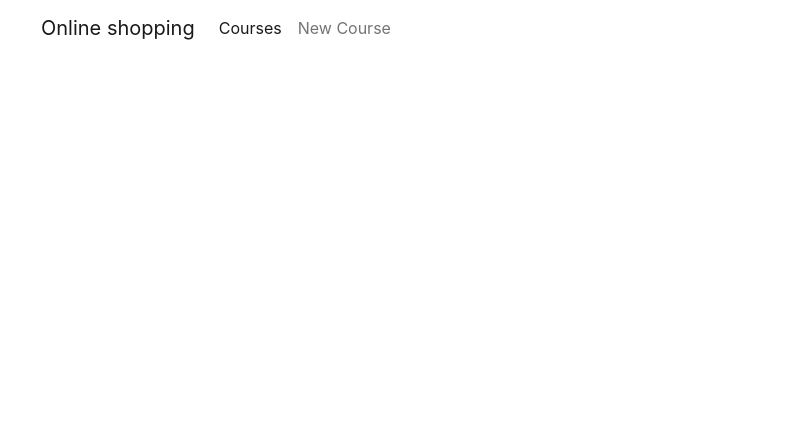
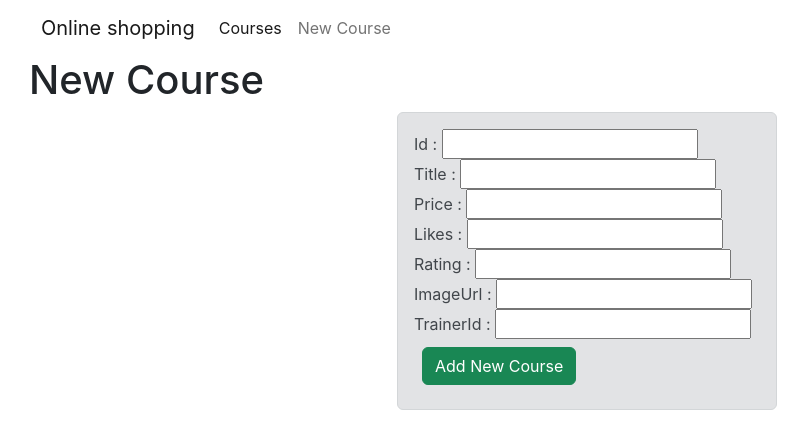
Before and after one commit to SumeetWajpe/MAY_2023_DL_GraphQL, a React (Create React App) app in the folder DAY-5/React-ApolloClient/onlinetraining-client/: page /newcourse in a window 1280 px wide. Shown: the top 448 px of the page, without its empty margins (53-861 px from the left). Built offline with nearby package versions, Linux system fonts and the light colour scheme.

Commit message:
📝 Added newcourse mutation - client & server

```diff
--- a/DAY-5/React-ApolloClient/onlinetraining-client/src/App.js
+++ b/DAY-5/React-ApolloClient/onlinetraining-client/src/App.js
@@ -3,6 +3,7 @@ import "./App.css";
 import Listofcourses from "./listofcourses/listofcourses.component";
 import { BrowserRouter, Link, Route, Routes } from "react-router-dom";
 import CourseDetails from "./coursedetails/coursedetails.component";
+import NewCourse from "./newcourse/newcourse.component";
 function App() {
   return (
     <BrowserRouter>
@@ -41,6 +42,7 @@ function App() {
       <Routes>
         <Route path="/" element={<Listofcourses></Listofcourses>}></Route>
         <Route path="/coursedetails/:cid" element={<CourseDetails />}></Route>
+        <Route path="/newcourse" element={<NewCourse />}></Route>
       </Routes>
     </BrowserRouter>
   );
--- a/DAY-5/React-ApolloClient/onlinetraining-client/src/graphql/mutations.js
+++ b/DAY-5/React-ApolloClient/onlinetraining-client/src/graphql/mutations.js
@@ -5,3 +5,11 @@ export const DELETE_A_COURSE = gql`
     deleteCourse(id: $tobeDeletedCourseId)
   }
 `;
+
+export const CREATE_A_COURSE = gql`
+  mutation AddCourse($newcourse: NewCourseInput) {
+    createCourse(newcourse: $newcourse) {
+      id
+    }
+  }
+`;
--- /dev/null
+++ b/DAY-5/React-ApolloClient/onlinetraining-client/src/newcourse/newcourse.component.jsx
@@ -0,0 +1,71 @@
+import React from "react";
+import { useMutation } from "@apollo/client";
+import { CREATE_A_COURSE } from "../graphql/mutations";
+export default function NewCourse() {
+  const [addANewCourse, { error, data, loading }] = useMutation(
+    CREATE_A_COURSE,
+    {
+      variables: {
+        newcourse: {
+          id: 4,
+          title: "Angular",
+          price: 5000,
+          likes: 200,
+          rating: 4,
+          imageUrl:
+            "https://uploads.toptal.io/blog/image/125395/toptal-blog-image-1518187252525-03f6db7b1c131066061024c236c7e3ff.png",
+          trainerId: 1,
+        },
+      },
+    },
+  );
+  return (
+    <div className="row justify-content-md-center">
+      <h1>New Course</h1>
+      <form className="col-md-4 alert alert-secondary">
+        <div className="col">
+          {" "}
+          <label htmlFor="txtCourseId"> Id :</label>{" "}
+          <input type="number" id="txtCourseId" />
+        </div>
+        <div className="col">
+          {" "}
+          <label htmlFor="txtCourseTitle"> Title :</label>{" "}
+          <input type="text" id="txtCourseTitle" />
+        </div>
+        <div className="col">
+          <label htmlFor="txtCoursePrice"> Price :</label>{" "}
+          <input type="number" id="txtCoursePrice" />
+        </div>
+        <div className="col">
+          <label htmlFor="txtCourseLikes"> Likes :</label>{" "}
+          <input type="number" id="txtCourseLikes" />
+        </div>
+        <div className="col">
+          <label htmlFor="txtCourseRating"> Rating :</label>{" "}
+          <input type="number" id="txtCourseRating" />
+        </div>
+        <div className="col">
+          <label htmlFor="txtCourseImageUrl"> ImageUrl :</label>{" "}
+          <input type="text" id="txtCourseImageUrl" />
+        </div>
+        <div className="col">
+          <label htmlFor="txtCourseTrainerId"> TrainerId :</label>{" "}
+          <input type="number" id="txtCourseTrainerId" />
+        </div>
+        <div className="col m-2">
+          <button
+            className="btn btn-success"
+            onClick={e => {
+              e.preventDefault();
+              addANewCourse();
+            }}
+          >
+            {" "}
+            Add New Course
+          </button>
+        </div>
+      </form>
+    </div>
+  );
+}
```
Also changed, not shown: 4 other files (tests, documents, lock files or other folders).
